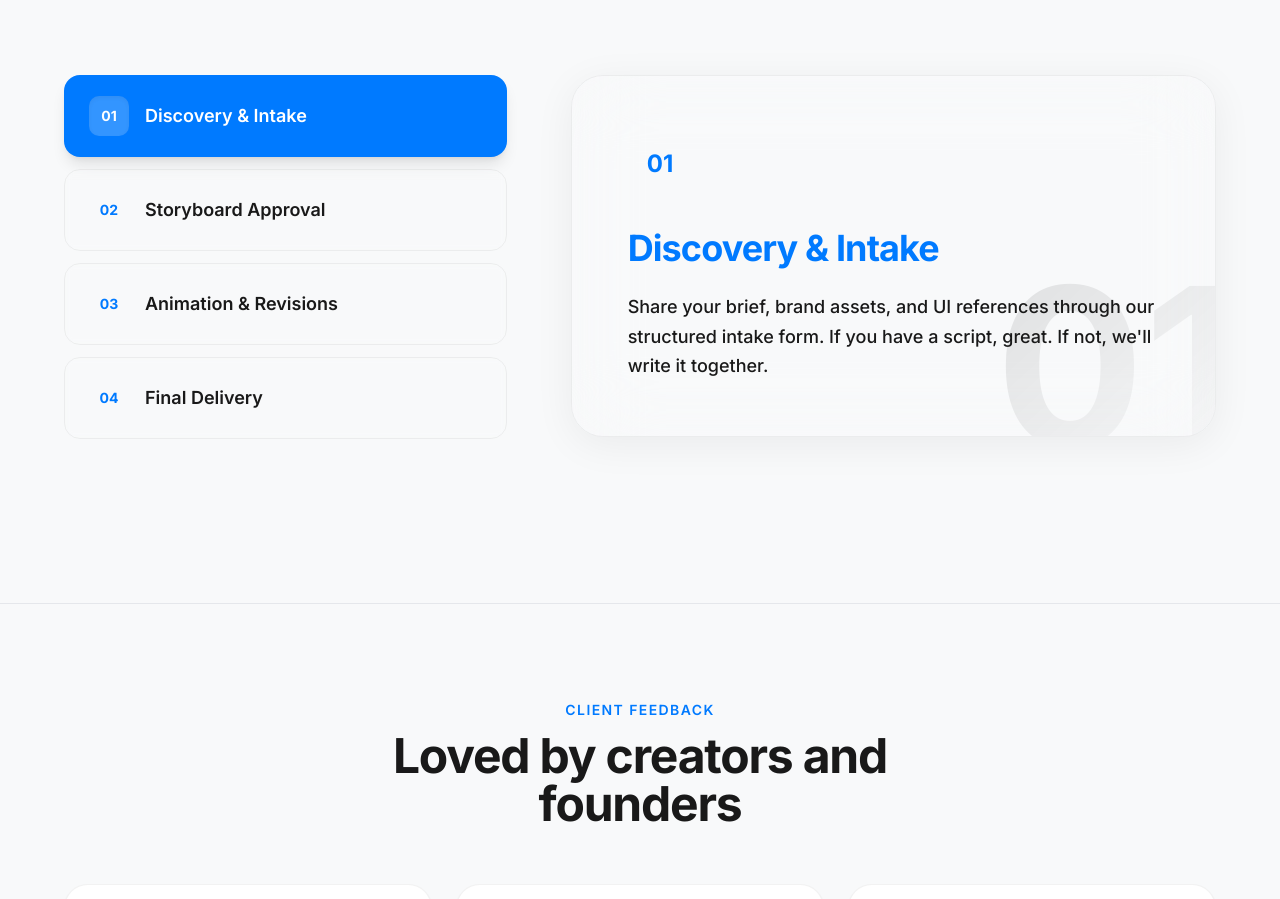
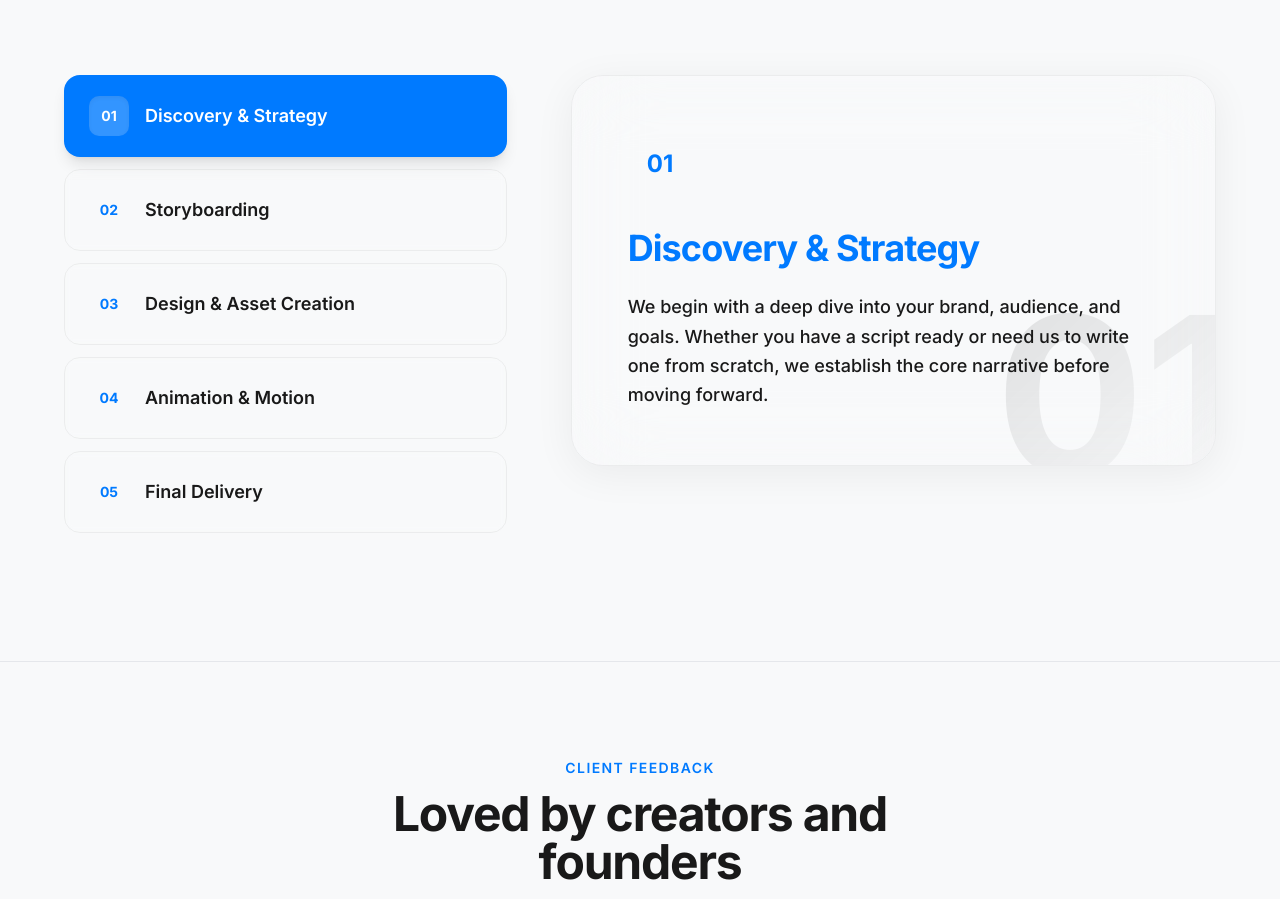
Before and after one commit to BerserkerOP/website, a Next.js app: page / in a window 1280 px wide. Shown: the part 1661-2560 px from the top of the page. Built offline with nearby package versions, Linux system fonts and the light colour scheme.

Commit message:
Expand How It Works process to 5 steps with detailed copy

```diff
--- a/components/HowItWorks.tsx
+++ b/components/HowItWorks.tsx
@@ -6,23 +6,28 @@ import { motion, AnimatePresence } from 'framer-motion';
 const steps = [
   {
     num: "01",
-    title: "Discovery & Intake",
-    desc: "Share your brief, brand assets, and UI references through our structured intake form. If you have a script, great. If not, we'll write it together."
+    title: "Discovery & Strategy",
+    desc: "We begin with a deep dive into your brand, audience, and goals. Whether you have a script ready or need us to write one from scratch, we establish the core narrative before moving forward."
   },
   {
     num: "02",
-    title: "Storyboard Approval",
-    desc: "We build a full storyboard and walk you through it on a short call. You approve every frame before we even start animating. No surprises."
+    title: "Storyboarding",
+    desc: "We craft a comprehensive frame-by-frame storyboard. This allows you to visualize the flow, pacing, and visual direction, ensuring we are perfectly aligned before any design work begins."
   },
   {
     num: "03",
-    title: "Animation & Revisions",
-    desc: "We bring your project to life. You get one consolidated round of feedback via timestamped comments to keep things perfectly streamlined."
+    title: "Design & Asset Creation",
+    desc: "Our designers build out the custom illustrations, UI mockups, and typography that will define your video. You approve the final visual style, guaranteeing it matches your brand identity perfectly."
   },
   {
     num: "04",
+    title: "Animation & Motion",
+    desc: "This is where the magic happens. We bring the approved assets to life with buttery-smooth motion design and sound effects. You get consolidated feedback rounds via timestamped comments."
+  },
+  {
+    num: "05",
     title: "Final Delivery",
-    desc: "Your premium motion graphics video is delivered in under 2 weeks, ready to convert browsers into buyers and elevate your brand."
+    desc: "After final polishing and quality assurance, your premium motion graphics video is rendered and delivered in multiple formats, ready to captivate your audience and elevate your brand."
   }
 ];
 
```
